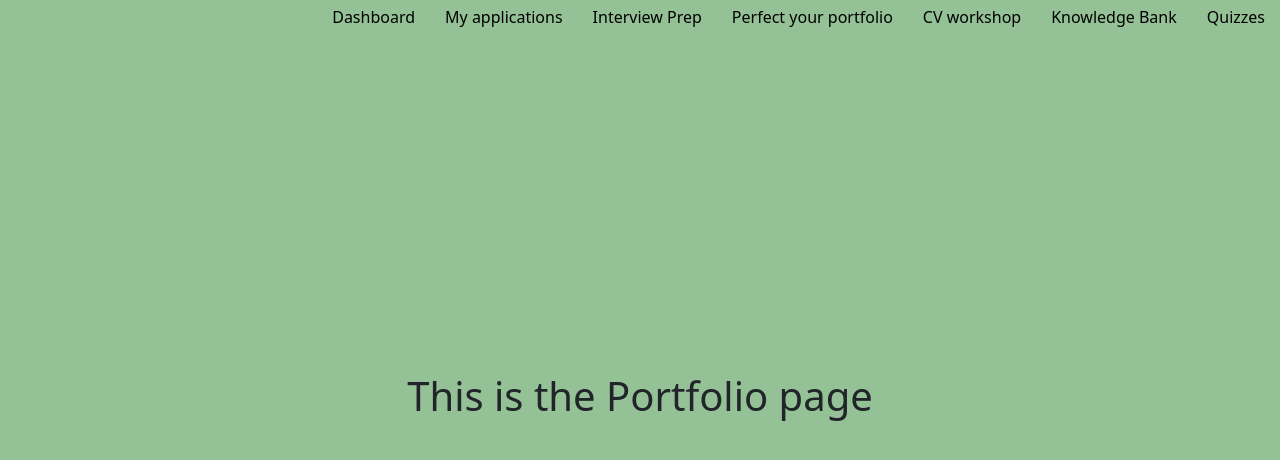
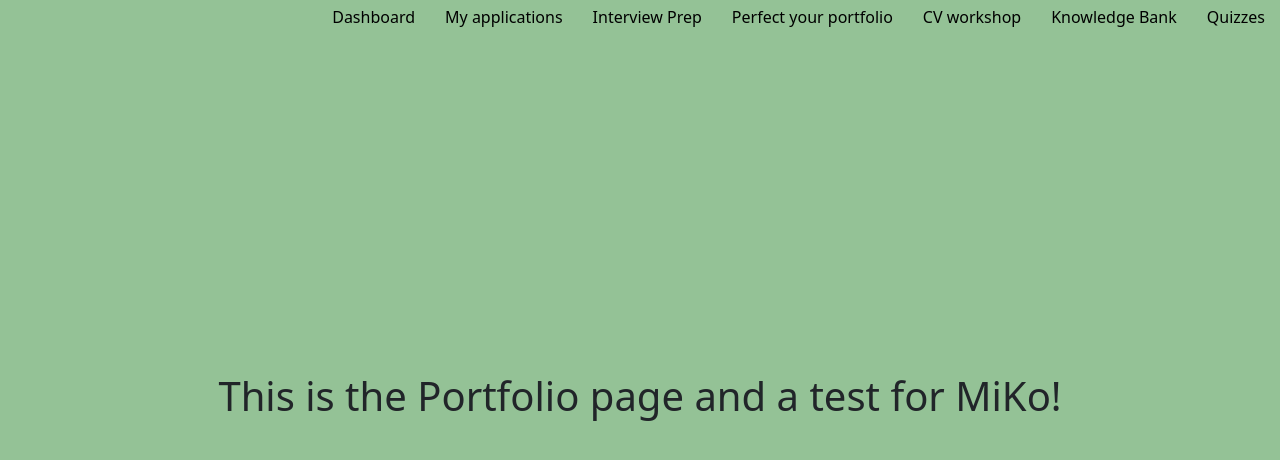
Before and after one commit to SchoolOfCode/bc13_final-project_front-end-cyber-insecure, a React (Create React App) app: page /portfolio in a window 1280 px wide. Shown: the top 460 px of the page. Built offline with nearby package versions, Linux system fonts and the light colour scheme; no server answers; sample sign-in values are in the browser's storage.

Commit message:
testing for MiKo

```diff
--- a/src/Components/PortfolioPage/PortfolioPage.js
+++ b/src/Components/PortfolioPage/PortfolioPage.js
@@ -4,7 +4,7 @@ import Navbar from '../Navbar/Navbar'
 function PortfolioPage (props){
     return [
     <Navbar/>,
-    <h1>This is the Portfolio page</h1>
+    <h1>This is the Portfolio page and a test for MiKo!</h1>
     ]
 }
 export default PortfolioPage
```
